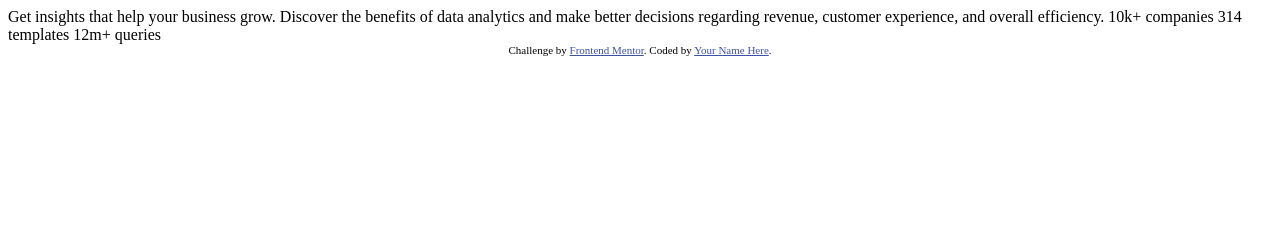
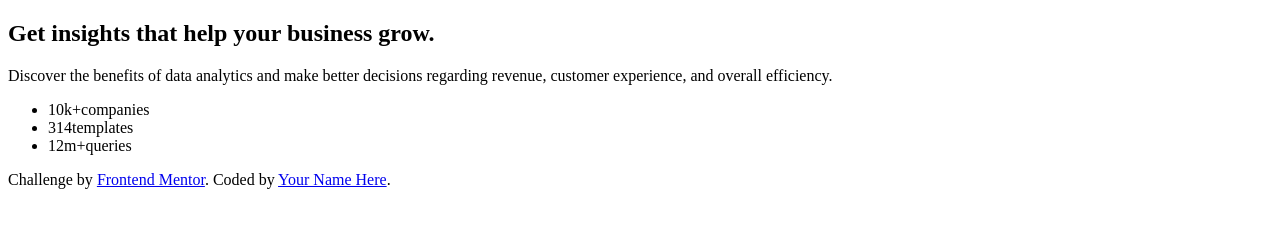
Before and after one commit to zp021/CFrontend-mentor-stats-preview-card-component-main, a plain HTML site: page index.html in a window 1280 px wide. Drawn offline with Linux system fonts and the light colour scheme.

Commit message:
html update

```diff
--- a/index.html
+++ b/index.html
@@ -8,25 +8,33 @@
 
   <title>Frontend Mentor | Stats preview card component</title>
 
-  <style>
-    .attribution { font-size: 11px; text-align: center; }
-    .attribution a { color: hsl(228, 45%, 44%); }
-  </style>
 </head>
 <body>
+  <main>
 
-  Get insights that help your business grow.
+    <article>
 
+      <div class="image">
+        <div class="overlay"></div>
+      </div>
+
+      <h1>Get insights that help your business grow.</h1>
+      <p>
         Discover the benefits of data analytics and make better decisions regarding revenue, customer
         experience, and overall efficiency.
+      </p>
 
-  10k+ companies
-  314 templates
-  12m+ queries
+      <ul>
+        <li><span>10k+</span>companies</li>
+        <li><span>314</span>templates</li>
+        <li><span>12m+</span>queries</li>
+      </ul>
 
+    </article>
     <div class="attribution">
       Challenge by <a href="https://www.frontendmentor.io?ref=challenge" target="_blank">Frontend Mentor</a>.
       Coded by <a href="#">Your Name Here</a>.
     </div>
+  </main>
 </body>
 </html>
```
Lines whose indentation alone changed are shown as unchanged.
